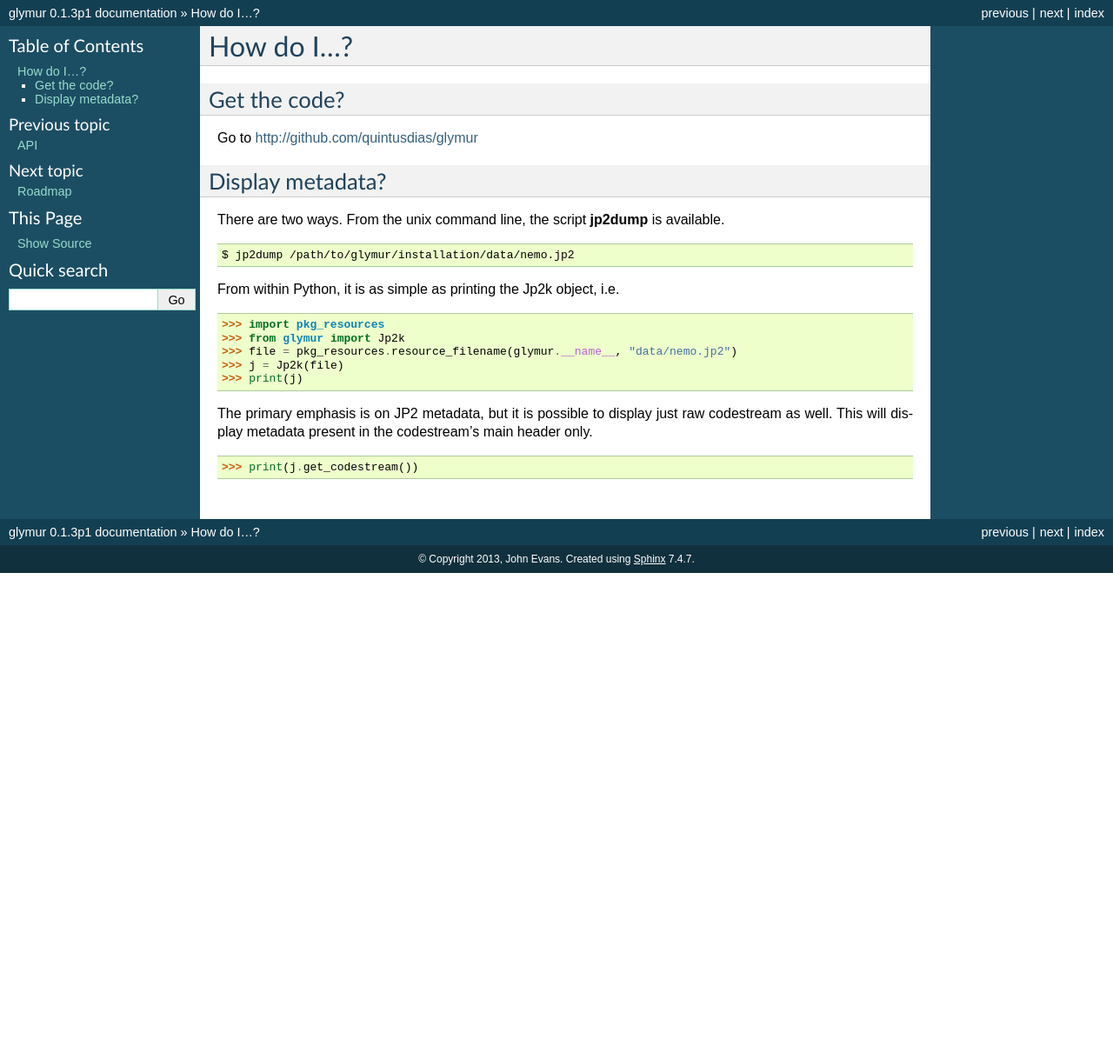
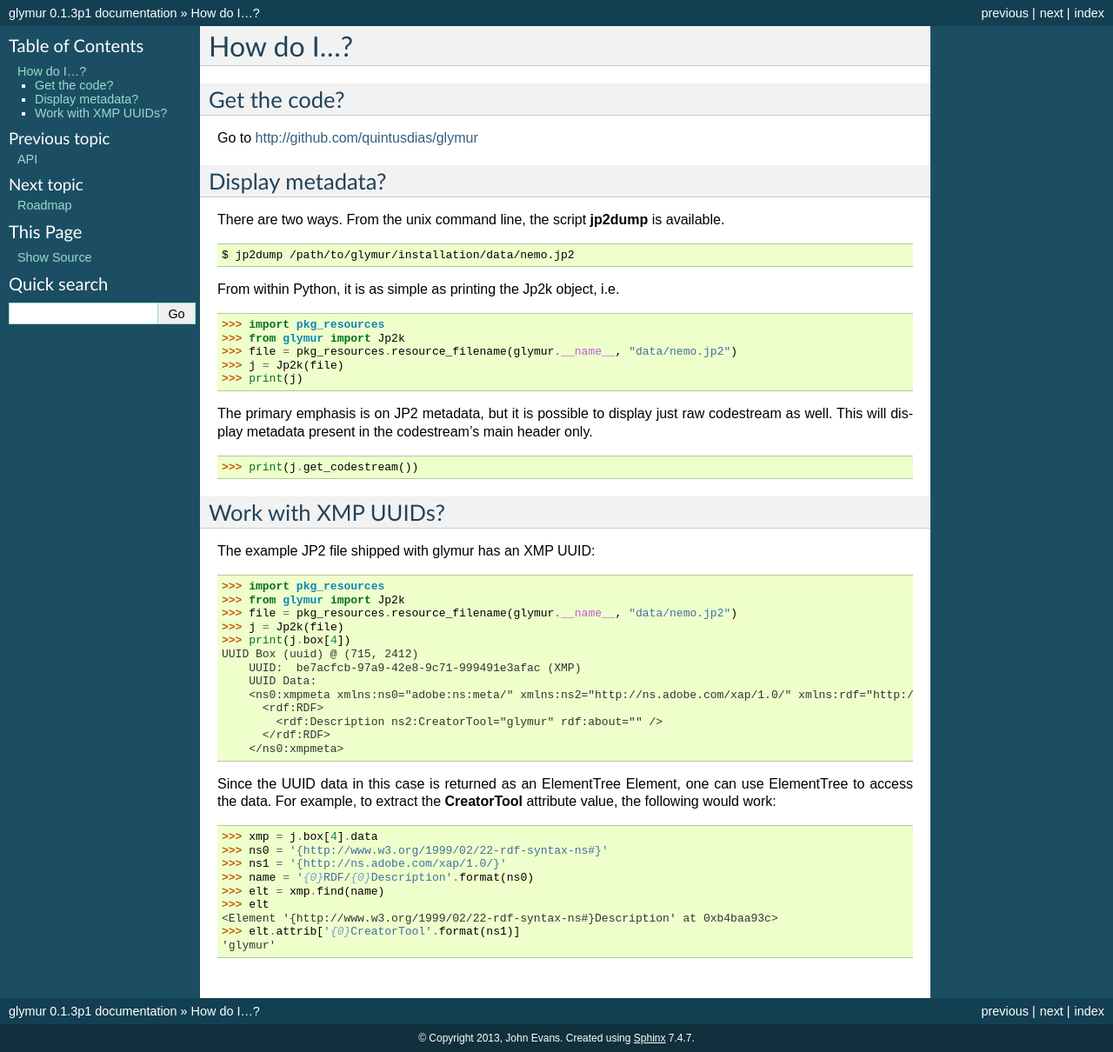
Before and after one commit to quintusdias/glymur, a Sphinx documentation site: the page built from docs/source/how_do_i.rst, in a window 1280 px wide. Shown: the whole page at 87% size. Built offline with Sphinx 7.4.7, drawn with Linux system fonts in a browser that asks for light colours; before the commit the page ends 900 px from its top, so only the background shows below that.

Commit message:
Added XMP UUID example.  Closes #21

```diff
--- a/docs/source/how_do_i.rst
+++ b/docs/source/how_do_i.rst
@@ -27,3 +27,35 @@ display just raw codestream as well. This will display metadata present in the
 codestream's main header only. ::
 
     >>> print(j.get_codestream())
+
+Work with XMP UUIDs?
+====================
+The example JP2 file shipped with glymur has an XMP UUID::
+
+    >>> import pkg_resources
+    >>> from glymur import Jp2k
+    >>> file = pkg_resources.resource_filename(glymur.__name__, "data/nemo.jp2")
+    >>> j = Jp2k(file)
+    >>> print(j.box[4])
+    UUID Box (uuid) @ (715, 2412)
+        UUID:  be7acfcb-97a9-42e8-9c71-999491e3afac (XMP)
+        UUID Data:
+        <ns0:xmpmeta xmlns:ns0="adobe:ns:meta/" xmlns:ns2="http://ns.adobe.com/xap/1.0/" xmlns:rdf="http://www.w3.org/1999/02/22-rdf-syntax-ns#" ns0:xmptk="XMP Core 4.4.0-Exiv2">
+          <rdf:RDF>
+            <rdf:Description ns2:CreatorTool="glymur" rdf:about="" />
+          </rdf:RDF>
+        </ns0:xmpmeta>
+
+Since the UUID data in this case is returned as an ElementTree Element, one can
+use ElementTree to access the data.  For example, to extract the
+**CreatorTool** attribute value, the following would work::
+
+    >>> xmp = j.box[4].data
+    >>> ns0 = '{http://www.w3.org/1999/02/22-rdf-syntax-ns#}'
+    >>> ns1 = '{http://ns.adobe.com/xap/1.0/}'
+    >>> name = '{0}RDF/{0}Description'.format(ns0)
+    >>> elt = xmp.find(name)
+    >>> elt
+    <Element '{http://www.w3.org/1999/02/22-rdf-syntax-ns#}Description' at 0xb4baa93c>
+    >>> elt.attrib['{0}CreatorTool'.format(ns1)]
+    'glymur'
```
